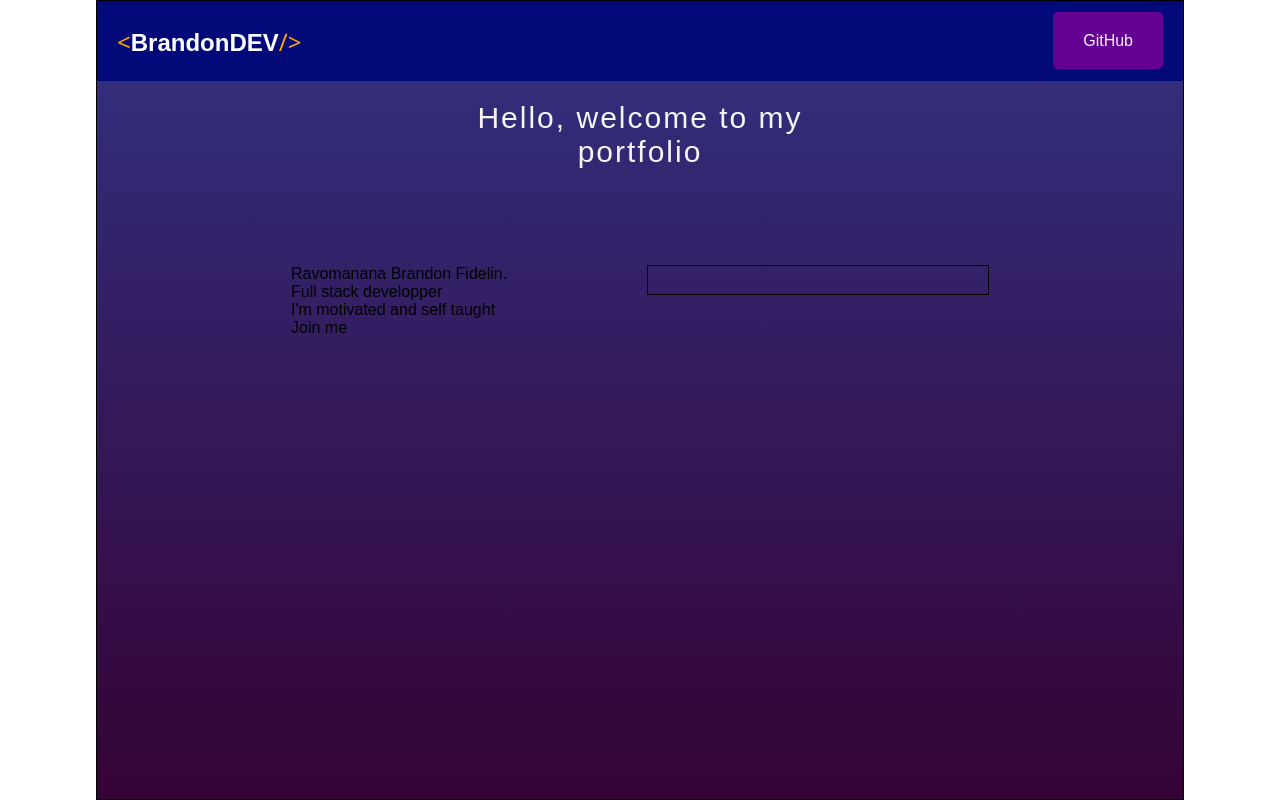
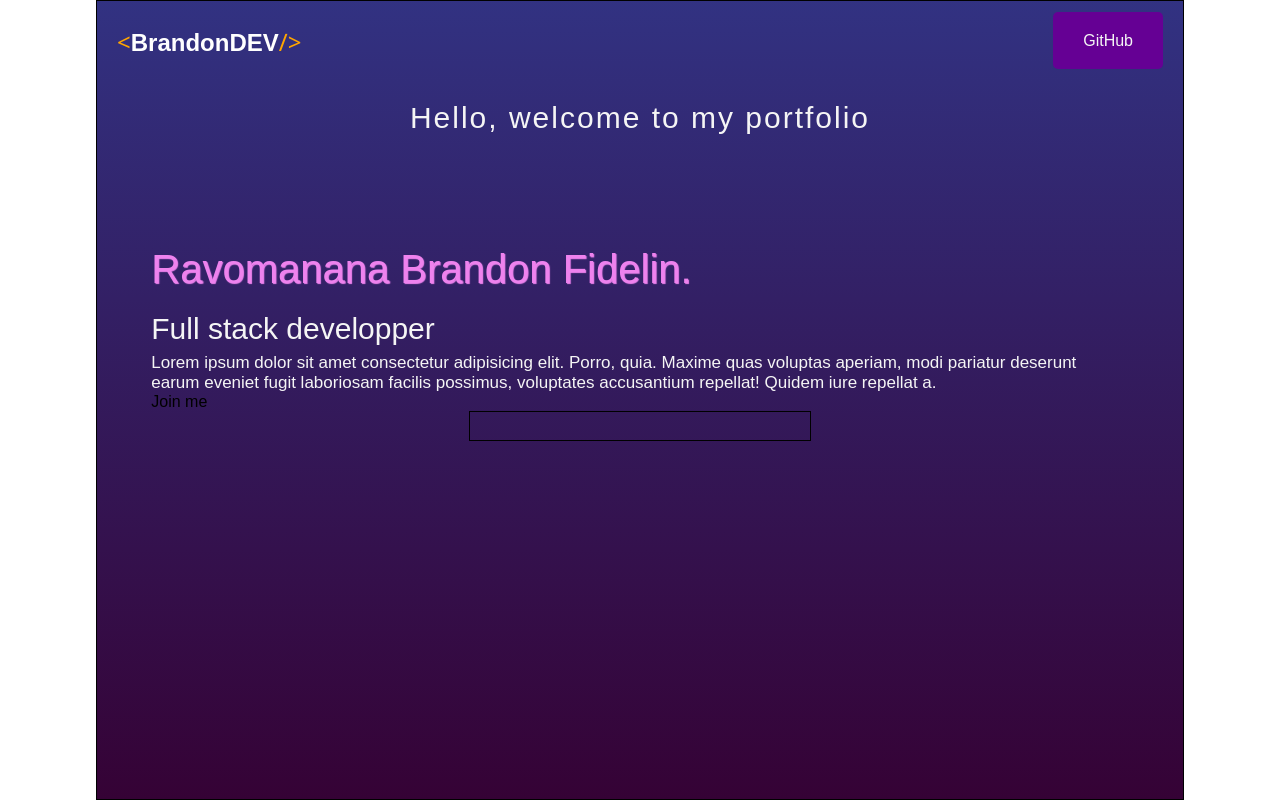
Before and after one commit to branGitfox/React-portfolio, a React (Vite) app: page / in a window 1280 px wide. Built offline with nearby package versions, Linux system fonts and the light colour scheme.

Commit message:
stylisation du composant body

```diff
--- /dev/null
+++ b/src/Components/Body/Body.css
@@ -0,0 +1,15 @@
+@media screen and (max-width:929px){
+    .intro{
+
+        width: 100%;
+        /* background-color: red; */
+    }
+}
+
+@media screen and (min-width:1300px){
+    .intro{
+
+        width: 45%;
+        /* background-color: red; */
+    }
+}
--- a/src/Components/Body/Body.jsx
+++ b/src/Components/Body/Body.jsx
@@ -1,8 +1,9 @@
 import React from 'react';
+import './Body.css'
 const style = {
     body:{
         width:'90%',
-        margin:'6rem auto',
+        margin:'7rem auto',
         display:'flex',
         flexWrap:'wrap',
         justifyContent:'space-evenly'
@@ -12,17 +13,46 @@ const style = {
         width:'35%',
         height:'30px',
         border:'solid 1px black'
-    }
+    },
+
+    nom:{
+        fontSize:'40px',
+        color: 'violet',
+        textShadow: '1px 1px 1px ',
+        marginBottom:'20px'
+    },
+
+    stack:{
+        fontSize:'30px',
+        color:'whitesmoke',
+        fontWeight:'200'
+    },
+    motivation:{
+        color:'whitesmoke',
+        fontWeight:'200',
+        marginTop:'7px',
+        fontSize:'17px',
+        lineHeight:'20px'
+
+    },
+
+
+    // intro:{
+    //     width:'45%',
+
+    // }
+
+
 
 
 }
 function Body() {
     return <div style={style.body} className="body">
-        <div className="intro">
+        <div style={style.intro} className="intro">
             <div className="intro-phrase">
-                <p>Ravomanana Brandon Fidelin.</p>
-                <p>Full stack developper</p>
-                <p>I'm motivated and self taught</p>
+                <p style={style.nom}>Ravomanana Brandon Fidelin.</p>
+                <p style={style.stack}>Full stack developper</p>
+                <p style={style.motivation}>Lorem ipsum dolor sit amet consectetur adipisicing elit. Porro, quia. Maxime quas voluptas aperiam, modi pariatur deserunt earum eveniet fugit laboriosam facilis possimus, voluptates accusantium repellat! Quidem iure repellat a.</p>
             </div>
             <div className="hire">
                 <label htmlFor="input">
--- a/src/Components/Header/Header.jsx
+++ b/src/Components/Header/Header.jsx
@@ -6,7 +6,7 @@ const style = {
         justifyContent:'space-between',
         padding:'20px',
         // borderBottom:'solid 1px black',
-        backgroundColor:'rgb(2, 10, 121)',
+        backgroundColor:'transparent',
         boxShadow:'0px 1px 10px puple',
         height:'10vh'
     },
--- a/src/Components/Type/Type.jsx
+++ b/src/Components/Type/Type.jsx
@@ -2,7 +2,7 @@ import React, { useEffect, useRef, useState } from 'react';
 const phrase = 'Hello, welcome to my portfolio'
 const style ={
     div:{
-        width:'40%',
+        maxWidth:'90%',
         textAlign:'center',
         // marginTop:'10px',
         margin: ' 20px auto'
```
Also changed, not shown: main.css (+9 -0 lines).
